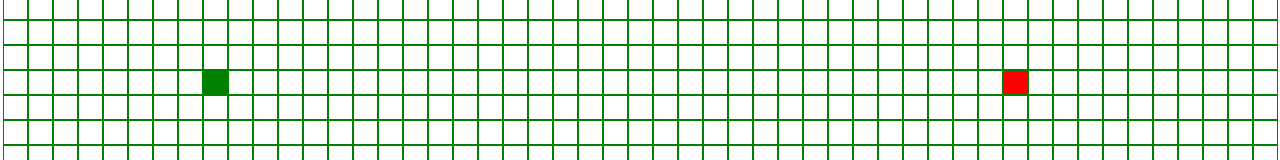
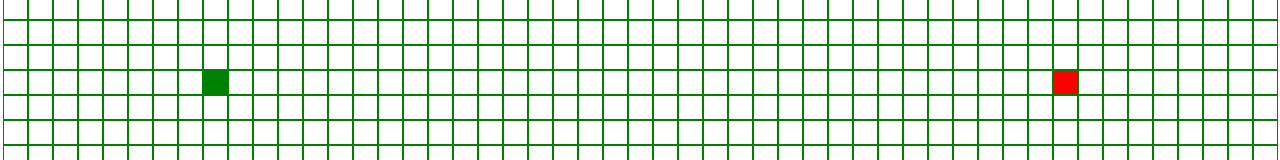
Before and after one commit to AllenCaoo/Pathfind-Visualizer, a React (Create React App) app: page / in a window 1280 px wide. Shown: the part 253-413 px from the top of the page. Built offline with nearby package versions, Linux system fonts and the light colour scheme.

Commit message:
Changed location of end point

```diff
--- a/src/components/Settings.js
+++ b/src/components/Settings.js
@@ -4,7 +4,7 @@ import AlgorithmSelect from './AlgorithmSelect';
 import { FaTimes } from 'react-icons/fa';
 import {maxRow, maxCol} from './Board';
 export var startPos = [8, 8];
-export var endPos = [8, 40];
+export var endPos = [8, 42];
 export var startingIcon = <FaTimes style={{color: 'red', cursor: 'pointer'}}/>
 
 
```
